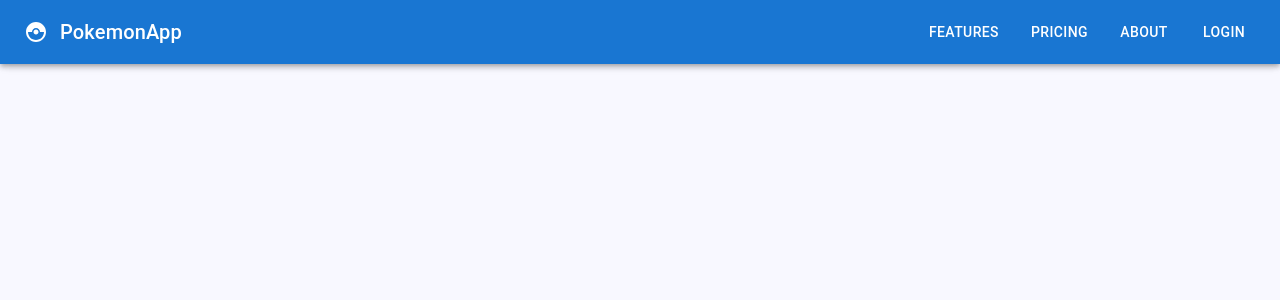
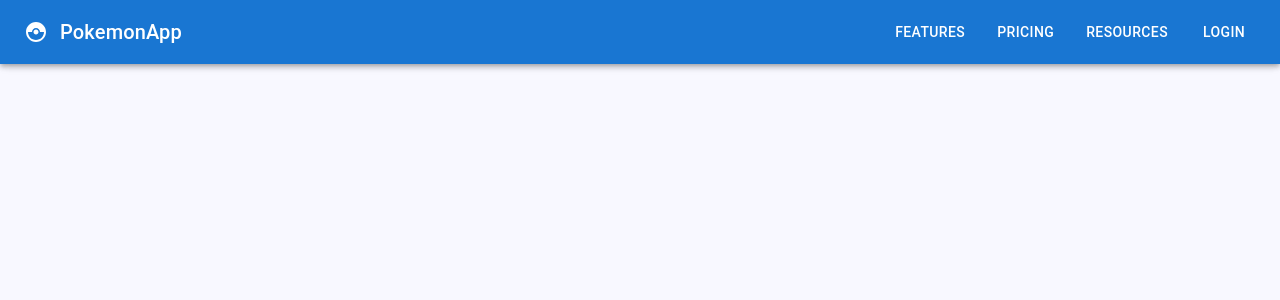
Before and after one commit to AbrarZahid050/Material-UI-learning, a React (Create React App) app: page / in a window 1280 px wide. Shown: the top 300 px of the page. Built offline with nearby package versions, Linux system fonts and the light colour scheme.

Commit message:
update-11, Menu done!

```diff
--- a/src/components/navbar/MuiAppbar.jsx
+++ b/src/components/navbar/MuiAppbar.jsx
@@ -1,14 +1,28 @@
+import { useState } from "react";
 import { CatchingPokemon } from "@mui/icons-material";
 import {
   AppBar,
   Button,
   IconButton,
+  Menu,
+  MenuItem,
   Stack,
   Toolbar,
   Typography,
 } from "@mui/material";
 
 const MuiAppbar = () => {
+  const [anchorEl, setAnchorEl] = useState(null);
+  const open = Boolean(anchorEl);
+
+  const clickHandler = (event) => {
+    setAnchorEl(event.currentTarget);
+  };
+
+  const closeHandler = () => {
+    setAnchorEl(null);
+  };
+
   return (
     <AppBar>
       <Toolbar>
@@ -21,9 +35,28 @@ const MuiAppbar = () => {
         <Stack direction="row" spacing={2}>
           <Button color="inherit">Features</Button>
           <Button color="inherit">Pricing</Button>
-          <Button color="inherit">About</Button>
+          <Button
+            color="inherit"
+            id="resources-button"
+            onClick={clickHandler}
+            aria-controls={open ? "resources-menu" : null}
+            aria-haspopup="true"
+            aria-expanded={open ? "true" : null}
+          >
+            Resources
+          </Button>
           <Button color="inherit">Login</Button>
         </Stack>
+        <Menu
+          id="resources-menu"
+          anchorEl={anchorEl}
+          open={open}
+          MenuListProps={{ "aria-labelledby": "resources-button" }}
+          onClose={closeHandler}
+        >
+          <MenuItem>Blog</MenuItem>
+          <MenuItem>Podcast</MenuItem>
+        </Menu>
       </Toolbar>
     </AppBar>
   );
--- a/src/components/navbar/Select.jsx
+++ b/src/components/navbar/Select.jsx
@@ -21,12 +21,6 @@ const Select = () => {
           fullWidth
           value={countries}
           onChange={selectHandler}
-          SelectProps={{
-            multiple: true,
-          }}
-          size="small"
-          helperText="Please select your country."
-          error={countries.length === 0 ? true : false}
         >
           <MenuItem value="PK">Pakistan</MenuItem>
           <MenuItem value="US">USA</MenuItem>
```
